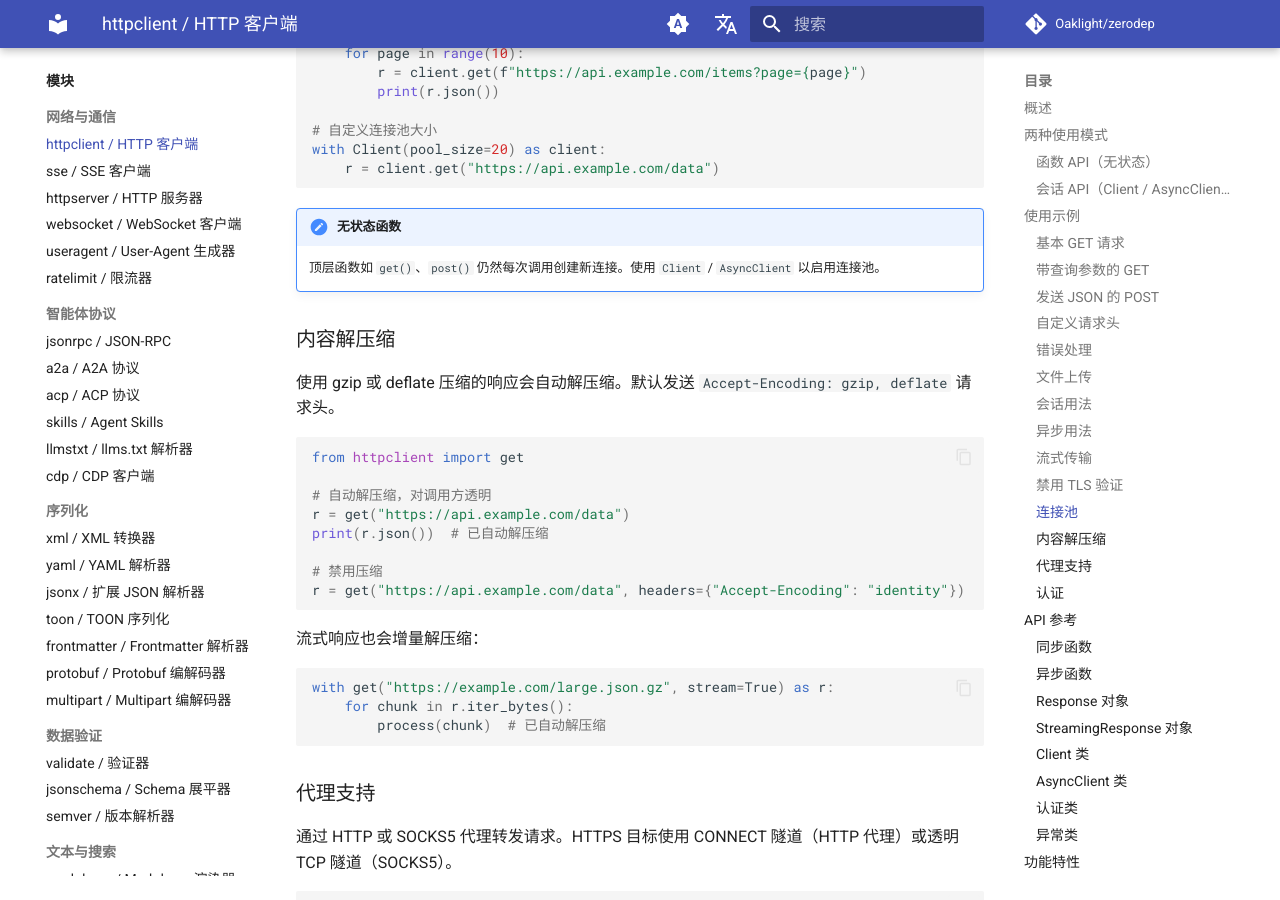
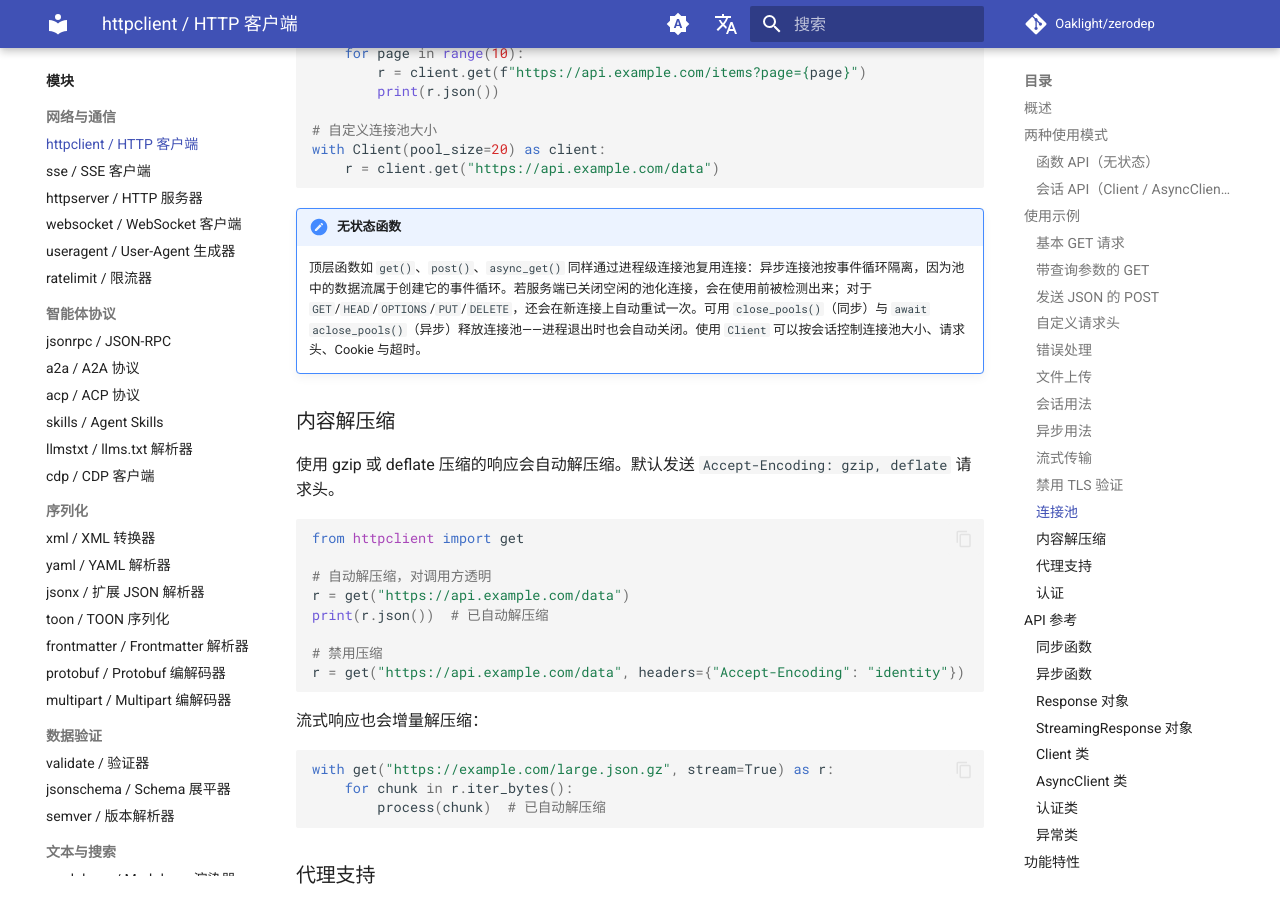
Before and after one commit to Oaklight/zerodep, an MkDocs documentation site: the page built from docs/modules/httpclient.md, in a window 1280 px wide and 900 px high, scrolled down 4664 px. Built offline with MkDocs 1.6.1 and Material for MkDocs 9.7.7, drawn with Linux system fonts in a browser that asks for light colours; comment, search, counter and statistics services are not loaded; some of the changed text lies outside the part shown.

Commit message:
docs: 记录 httpclient 默认连接复用 (#212)

````diff
--- a/docs/modules/httpclient.md
+++ b/docs/modules/httpclient.md
@@ -12,7 +12,7 @@
 - **同步模式**使用标准库中的 `http.client`。
 - **异步模式**使用 `asyncio` 流，手写 HTTP/1.1 协议实现。
 - **线程安全**设计：每个请求创建独立连接。会话类内部使用锁机制。
-- **连接池** — `Client` 和 `AsyncClient` 自动池化复用 TCP 连接（无状态函数仍为每次请求创建独立连接）。
+- **连接池** — `Client`、`AsyncClient` 与模块级函数（`get()`、`async_get()` 等）通过共享连接池复用 TCP 连接；可用 `close_pools()` / `aclose_pools()` 释放。
 - **自动解压缩** — 透明解码 gzip/deflate 压缩的响应。
 - **代理支持** — HTTP 代理、HTTPS 代理（CONNECT 隧道）和 SOCKS5 代理（RFC 1928），支持用户名/密码认证。
 - **内置认证** — 开箱即用的 Basic 和 Digest 认证。
@@ -222,7 +222,7 @@
 ```
 
 !!! note "无状态函数"
-    顶层函数如 `get()`、`post()` 仍然每次调用创建新连接。使用 `Client` / `AsyncClient` 以启用连接池。
+    顶层函数如 `get()`、`post()`、`async_get()` 同样通过进程级连接池复用连接：异步连接池按事件循环隔离，因为池中的数据流属于创建它的事件循环。若服务端已关闭空闲的池化连接，会在使用前被检测出来；对于 `GET`/`HEAD`/`OPTIONS`/`PUT`/`DELETE`，还会在新连接上自动重试一次。可用 `close_pools()`（同步）与 `await aclose_pools()`（异步）释放连接池——进程退出时也会自动关闭。使用 `Client` 可以按会话控制连接池大小、请求头、Cookie 与超时。
 
 ### 内容解压缩
 
````
Also changed, not shown: docs/changelog.md (+4 -0 lines).
